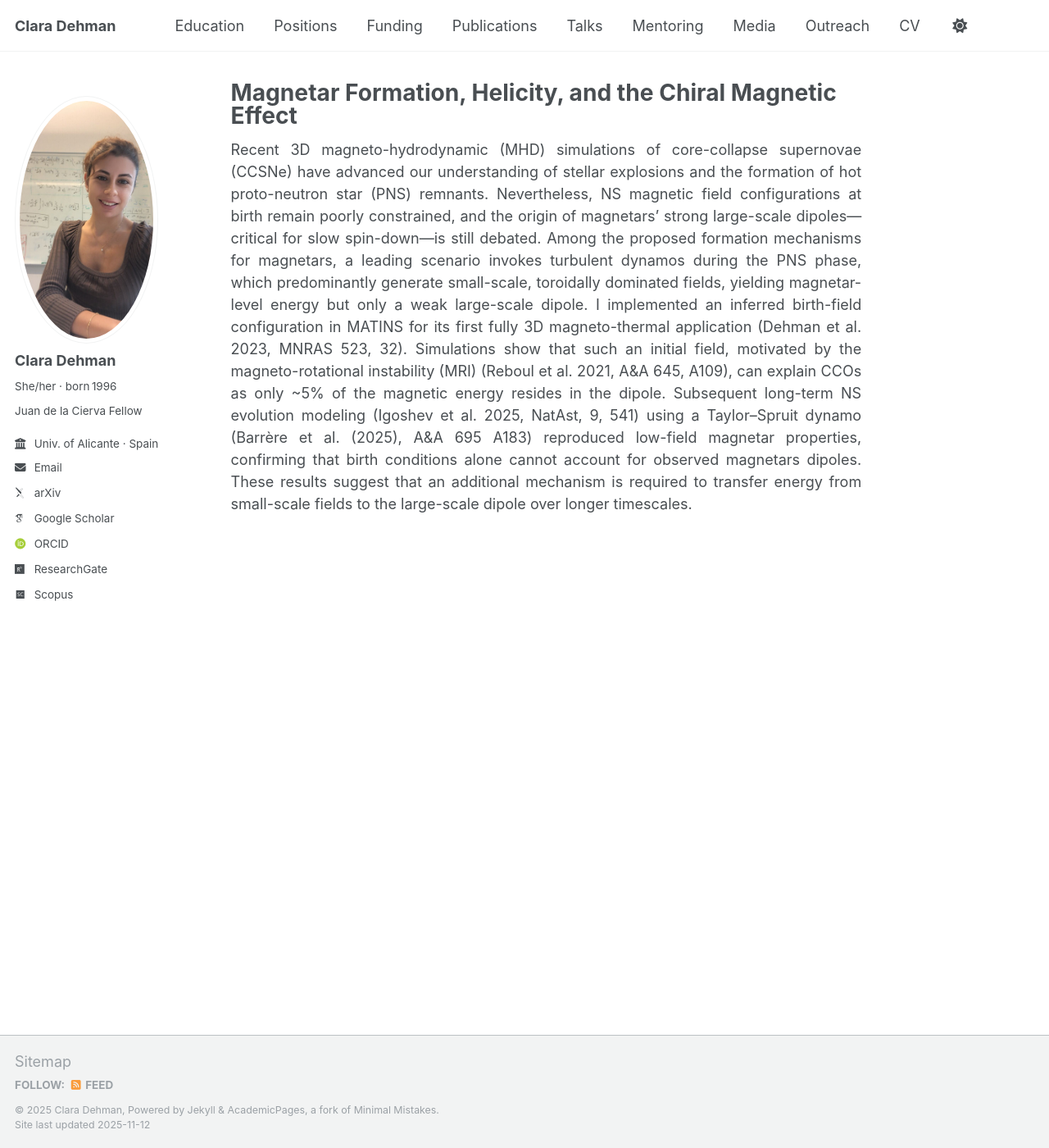
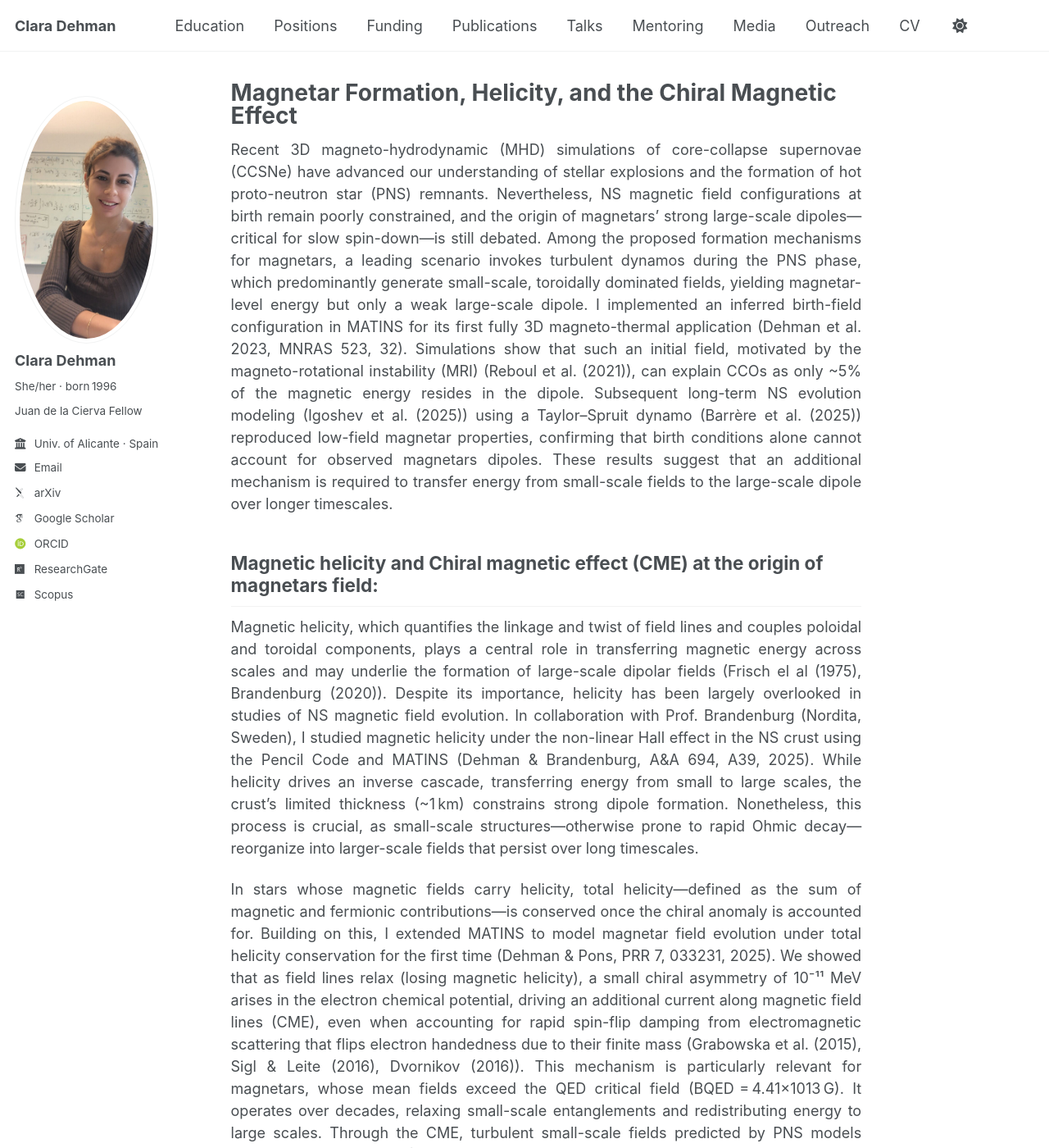
Before and after one commit to ClaraDehman/ClaraDehman.github.io, a Jekyll site: the page built from cme.md, in a window 1280 px wide and 1400 px high. Shown: the whole window at 82% size. Built offline with Jekyll 4.4.1, drawn with Linux system fonts in a browser that asks for light colours; some web fonts are replaced; some of the changed text lies outside the part shown.

Commit message:
Update cme.md

```diff
--- a/cme.md
+++ b/cme.md
@@ -7,5 +7,20 @@ redirect_from:
 ---
 
  <p style="text-align: justify;">
-  Recent 3D magneto-hydrodynamic (MHD) simulations of core-collapse supernovae (CCSNe) have advanced our understanding of stellar explosions and the formation of hot proto-neutron star (PNS) remnants. Nevertheless, NS magnetic field configurations at birth remain poorly constrained, and the origin of magnetars’ strong large-scale dipoles—critical for slow spin-down—is still debated. Among the proposed formation mechanisms for magnetars, a leading scenario invokes turbulent dynamos during the PNS phase, which predominantly generate small-scale, toroidally dominated fields, yielding magnetar-level energy but only a weak large-scale dipole. I implemented an inferred birth-field configuration in MATINS for its first fully 3D magneto-thermal application (Dehman et al. 2023, MNRAS 523, 32). Simulations show that such an initial field, motivated by the magneto-rotational instability (MRI) (Reboul et al. 2021, A&A 645, A109), can explain CCOs as only ~5% of the magnetic energy resides in the dipole. Subsequent long-term NS evolution modeling (Igoshev et al. 2025, NatAst, 9, 541) using a Taylor–Spruit dynamo (Barrère et al. (2025), A&A 695 A183) reproduced low-field magnetar properties, confirming that birth conditions alone cannot account for observed magnetars dipoles. These results suggest that an additional mechanism is required to transfer energy from small-scale fields to the large-scale dipole over longer timescales.
+  Recent 3D magneto-hydrodynamic (MHD) simulations of core-collapse supernovae (CCSNe) have advanced our understanding of stellar explosions and the formation of hot proto-neutron star (PNS) remnants. Nevertheless, NS magnetic field configurations at birth remain poorly constrained, and the origin of magnetars’ strong large-scale dipoles—critical for slow spin-down—is still debated. Among the proposed formation mechanisms for magnetars, a leading scenario invokes turbulent dynamos during the PNS phase, which predominantly generate small-scale, toroidally dominated fields, yielding magnetar-level energy but only a weak large-scale dipole. I implemented an inferred birth-field configuration in MATINS for its first fully 3D magneto-thermal application (Dehman et al. 2023, MNRAS 523, 32). Simulations show that such an initial field, motivated by the magneto-rotational instability (MRI) (Reboul et al. (2021)), can explain CCOs as only ~5% of the magnetic energy resides in the dipole. Subsequent long-term NS evolution modeling (Igoshev et al. (2025)) using a Taylor–Spruit dynamo (Barrère et al. (2025)) reproduced low-field magnetar properties, confirming that birth conditions alone cannot account for observed magnetars dipoles. These results suggest that an additional mechanism is required to transfer energy from small-scale fields to the large-scale dipole over longer timescales.
   </p>
+
+<section>
+  <h2>Magnetic helicity and Chiral magnetic effect (CME) at the origin of magnetars field: </h2>
+
+   <p style="text-align: justify;">
+     Magnetic helicity, which quantifies the linkage and twist of field lines and couples poloidal and toroidal components, plays a central role in transferring magnetic energy across scales and may underlie the formation of large-scale dipolar fields (Frisch el al (1975), Brandenburg (2020)). Despite its importance, helicity has been largely overlooked in studies of NS magnetic field evolution. In collaboration with Prof. Brandenburg (Nordita, Sweden), I studied magnetic helicity under the non-linear Hall effect in the NS crust using the Pencil Code and MATINS (Dehman & Brandenburg, A&A 694, A39, 2025). While helicity drives an inverse cascade, transferring energy from small to large scales, the crust’s limited thickness (~1 km) constrains strong dipole formation. Nonetheless, this process is crucial, as small-scale structures—otherwise prone to rapid Ohmic decay—reorganize into larger-scale fields that persist over long timescales.
+  </p>
+
+
+
+  <p style="text-align: justify;">
+In stars whose magnetic fields carry helicity, total helicity—defined as the sum of magnetic and
+fermionic contributions—is conserved once the chiral anomaly is accounted for. Building on this, I extended MATINS to model magnetar field evolution under total helicity conservation for the first time (Dehman & Pons, PRR 7, 033231, 2025). We showed that as field lines relax (losing magnetic helicity), a small chiral asymmetry of 10⁻¹¹ MeV arises in the electron chemical potential, driving an additional current along magnetic field lines (CME), even when accounting for rapid spin-flip damping from electromagnetic scattering that flips electron handedness due to their finite mass (Grabowska et al. (2015), Sigl & Leite  (2016), Dvornikov (2016)). This mechanism is particularly relevant for magnetars, whose mean fields exceed the QED critical field (BQED  = 4.41×1013 G). It operates over decades, relaxing small-scale entanglements and redistributing energy to large scales. Through the CME, turbulent small-scale fields predicted by PNS models (with an initial dipole ~10¹² G) can reorganize into a strong dipole (~10¹⁴ G) within decades, consistent with the youngest observed magnetars (e.g., Swift J1818.0–1607, 200 yr (Esposito et al. 2020)), providing a physical explanation for their origin.
+  </p>
+</section>
```
